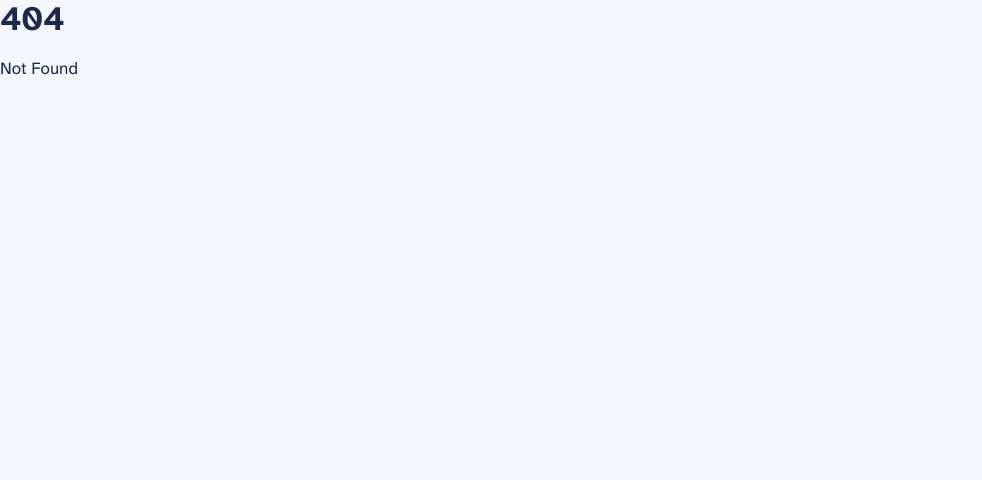
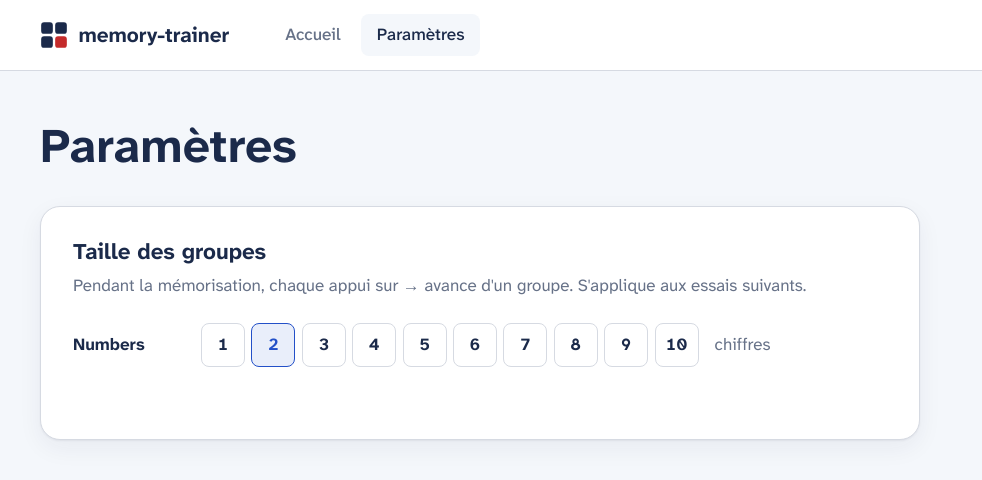
Before and after one commit to gabrielluthun/memory-trainer, a SvelteKit app: page /settings in a window 1280 px wide. Before the commit this address had no page. Shown: the top 480 px of the page, without its empty margins (0-982 px from the left). Built offline with nearby package versions, Linux system fonts and the light colour scheme.

Commit message:
feat(ui): add settings screen with group size

```diff
--- /dev/null
+++ b/src/routes/settings/+page.svelte
@@ -0,0 +1,122 @@
+<script lang="ts">
+	import { getApp } from '#lib/app-container.ts';
+	import AppHeader from '#lib/presentation/components/app-header.svelte';
+
+	const app = getApp();
+	const sizes = [1, 2, 3, 4, 5, 6, 7, 8, 9, 10];
+	let saved = $state(false);
+
+	// Interface language comes with US19; synchronisation between devices with US21.
+	async function choose(size: number) {
+		await app.ready;
+		await app.settings.setGroupSize('numbers', size);
+		saved = true;
+	}
+</script>
+
+<svelte:head>
+	<title>Paramètres — memory-trainer</title>
+</svelte:head>
+
+<AppHeader />
+
+<main class="settings">
+	<h1>Paramètres</h1>
+
+	<section class="card" aria-labelledby="groups-title">
+		<h2 id="groups-title">Taille des groupes</h2>
+		<p class="hint">
+			Pendant la mémorisation, chaque appui sur → avance d'un groupe. S'applique aux essais
+			suivants.
+		</p>
+		<div class="row">
+			<span id="numbers-label" class="discipline">Numbers</span>
+			<div class="sizes" role="radiogroup" aria-labelledby="numbers-label">
+				{#each sizes as size (size)}
+					<button
+						type="button"
+						role="radio"
+						aria-checked={app.settings.current.groupSizeFor('numbers') === size}
+						class:selected={app.settings.current.groupSizeFor('numbers') === size}
+						onclick={() => choose(size)}
+					>
+						{size}
+					</button>
+				{/each}
+			</div>
+			<span class="unit">chiffres</span>
+		</div>
+		<p class="status" role="status">{saved ? 'Enregistré sur cet appareil.' : ''}</p>
+	</section>
+</main>
+
+<style>
+	.settings {
+		max-width: 60rem;
+		padding: 3rem 2.5rem;
+	}
+	h1 {
+		font-size: 3rem;
+		margin-bottom: 2rem;
+	}
+	.card {
+		padding: 2rem;
+		background: var(--sheet);
+		border: 1px solid var(--line);
+		border-radius: 1.25rem;
+		box-shadow: var(--shadow);
+	}
+	h2 {
+		font-size: 1.4rem;
+	}
+	.hint {
+		margin: 0.5rem 0 1.5rem;
+		color: var(--ink-muted);
+	}
+	.row {
+		display: flex;
+		flex-wrap: wrap;
+		align-items: center;
+		gap: 1rem;
+	}
+	.discipline {
+		min-width: 7rem;
+		font-weight: 700;
+	}
+	.sizes {
+		display: flex;
+		flex-wrap: wrap;
+		gap: 0.4rem;
+	}
+	.sizes button {
+		min-width: 2.75rem;
+		min-height: 2.75rem;
+		border: 1.5px solid var(--line);
+		border-radius: var(--radius-small);
+		background: var(--sheet);
+		font-family: var(--font-digits);
+		font-weight: 700;
+		cursor: pointer;
+	}
+	.sizes button.selected {
+		border-color: var(--pen);
+		background: var(--pen-wash);
+		color: var(--pen);
+	}
+	.unit {
+		color: var(--ink-muted);
+	}
+	.status {
+		min-height: 1.5rem;
+		margin: 1rem 0 0;
+		color: var(--right);
+	}
+	@media (max-width: 760px) {
+		.settings {
+			padding: 2rem 1rem;
+		}
+		h1 {
+			font-size: 2.25rem;
+		}
+	}
+</style>
```
